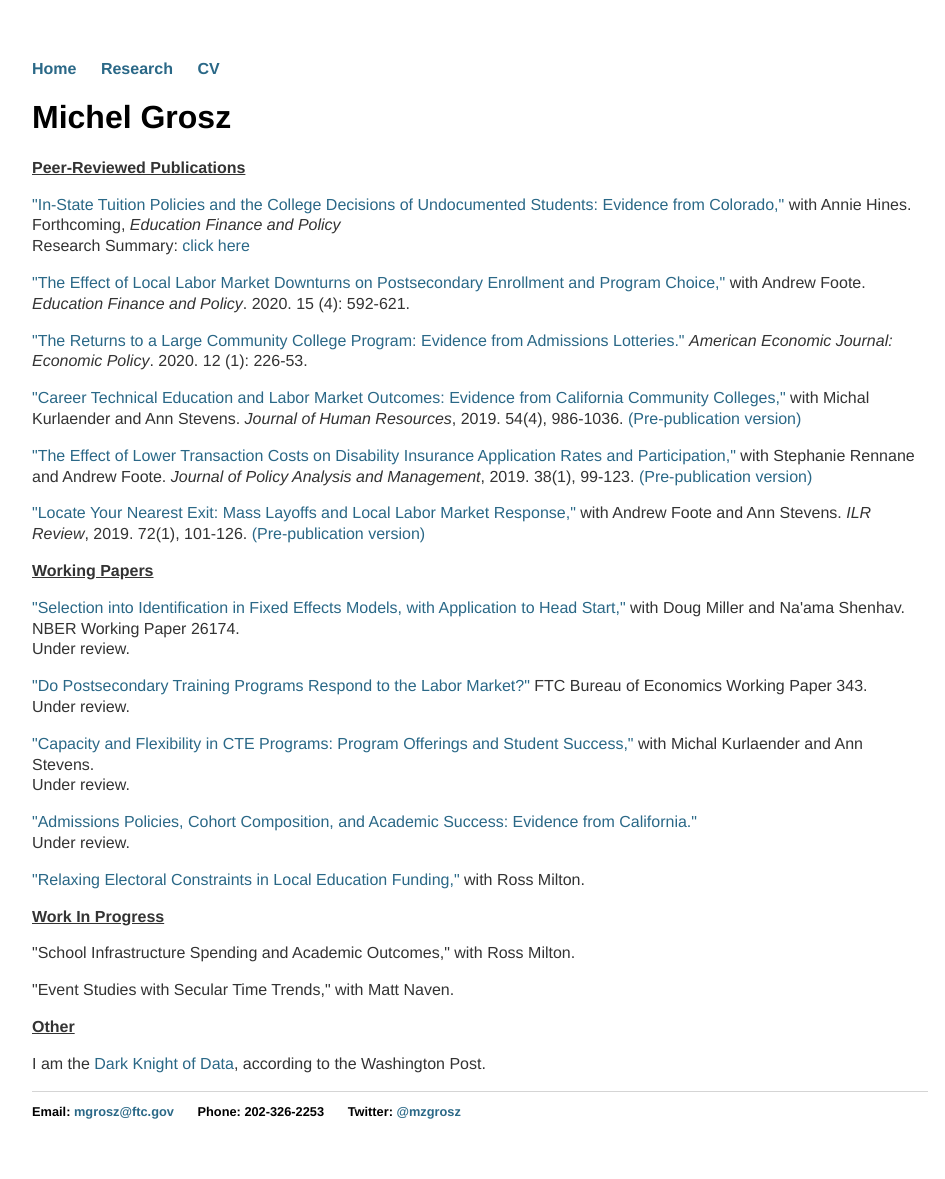
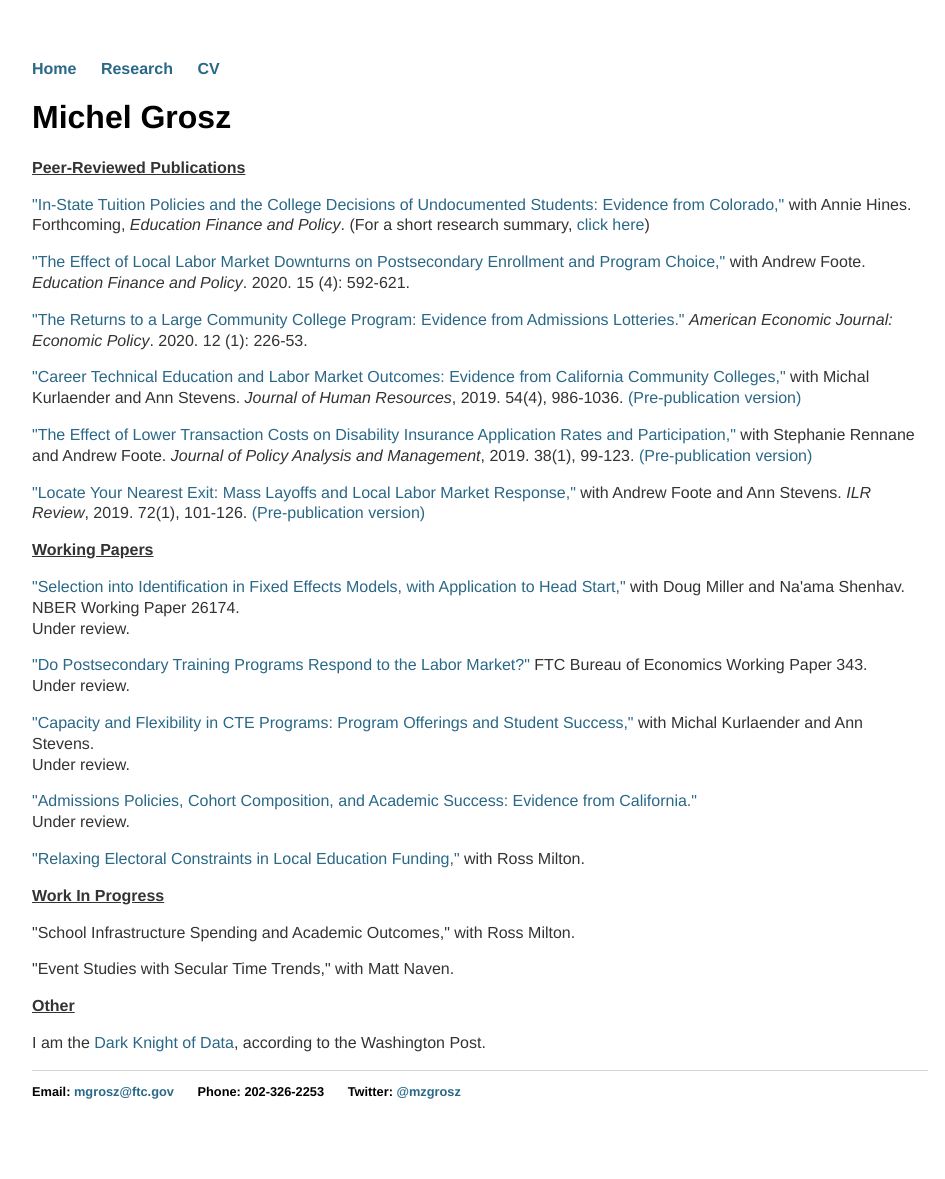
Before and after one commit to mzgrosz/mzgrosz.github.io, a Jekyll site: the page built from research/index.html, in a window 1280 px wide. Shown: the whole page, without its empty margins (160-1105 px from the left). Built offline with Jekyll 4.4.1, drawn with Linux system fonts in a browser that asks for light colours.

Commit message:
Update index.html

```diff
--- a/research/index.html
+++ b/research/index.html
@@ -9,8 +9,7 @@ title: Michel Grosz
 
 
 <p><b><u>Peer-Reviewed Publications</u></b></p>
-<p><a href="https://mzgrosz.github.io/research/gh_2009.pdf">&quot;In-State Tuition Policies and the College Decisions of Undocumented Students: Evidence from Colorado,&quot;</a> with Annie Hines. Forthcoming, <em>Education Finance and Policy</em> <br>
-	Research Summary: <a "https://mzgrosz.github.io/research/gh_onepager.pdf">click here</a><br>
+<p><a href="https://mzgrosz.github.io/research/gh_2009.pdf">&quot;In-State Tuition Policies and the College Decisions of Undocumented Students: Evidence from Colorado,&quot;</a> with Annie Hines. Forthcoming, <em>Education Finance and Policy</em>. (For a short research summary, <a "https://mzgrosz.github.io/research/gh_onepager.pdf">click here</a>) <br>
 	</p>
 
 <p><a href="https://www.mitpressjournals.org/doi/abs/10.1162/edfp_a_00288">&quot;The Effect of Local Labor Market Downturns on Postsecondary Enrollment and Program Choice,&quot;</a> with Andrew Foote.<em> Education Finance and Policy</em>. 2020. 15 (4): 592-621.  <br>
```
